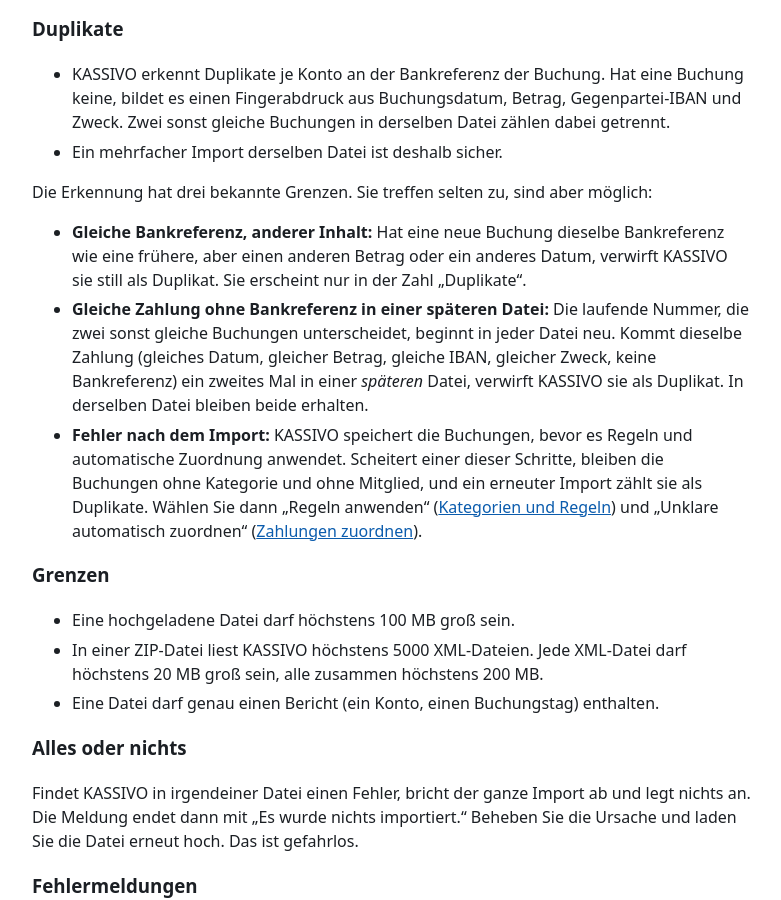
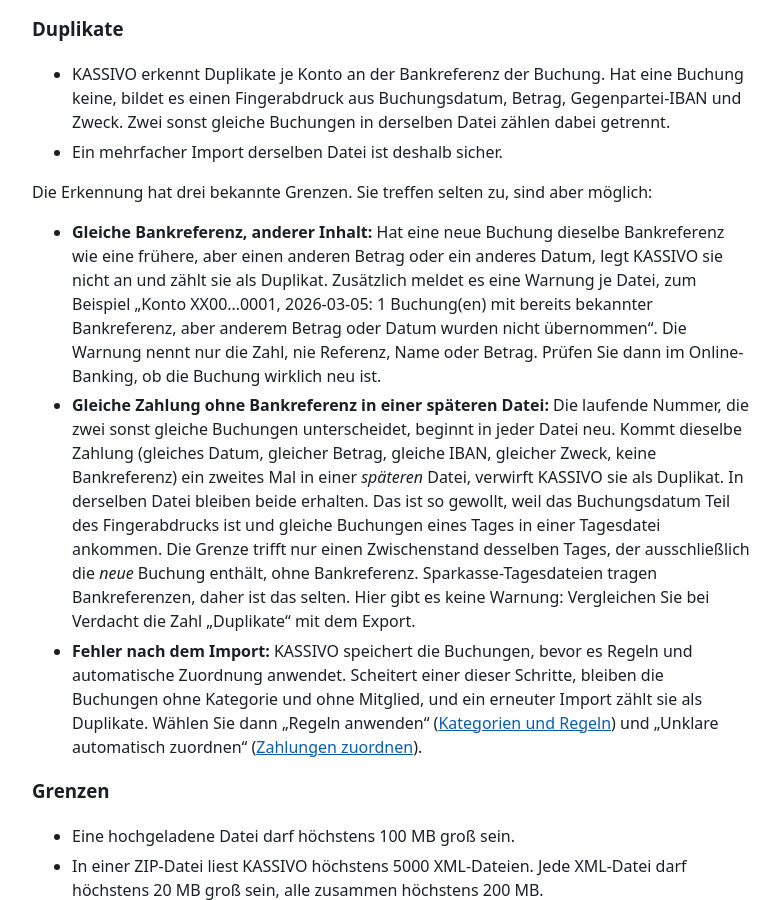
Before and after one commit to Nirodo/KASSIVO, a FastAPI app: page /wiki/import in a window 1280 px wide. Shown: the part 1422-2322 px from the top of the page, without its empty margins (384-1165 px from the left). Run offline with FastAPI, Linux system fonts and the light colour scheme.

Commit message:
fix: Doku zu Import-Warnungen, Kodierungen und Duplikatgrenze
Closes #8
Closes #9

Co-Authored-By: Claude Sonnet 5.5 <noreply@anthropic.com>

```diff
--- a/src/kassivo/web/templates/wiki/faq.html
+++ b/src/kassivo/web/templates/wiki/faq.html
@@ -47,7 +47,7 @@
 <p>Der Austrittsmonat ist noch voll zu zahlen. Ab dem Folgemonat zeigt die Beitragsübersicht „—“. Alte Zahlungen und Verteilungen bleiben. Zahlungen nach dem Austrittsdatum ordnet KASSIVO nicht mehr automatisch zu. Sie landen in „Unklar“. Das Austrittsdatum können Sie unter „Bearbeiten“ ändern, aber nicht löschen.</p>
 
 <h3>10. Gibt es doppelte Buchungen?</h3>
-<p>Nicht durch einen wiederholten Import. KASSIVO erkennt bereits bekannte Buchungen an der Bankreferenz oder an einem Fingerabdruck aus Datum, Betrag, IBAN und Zweck und zählt sie als „Duplikate“. Zwei echte, gleiche Zahlungen am selben Tag in derselben Datei ohne Bankreferenz bleiben beide erhalten. Das Gegenstück: Eine Buchung mit derselben Bankreferenz, aber anderem Betrag oder Datum, verwirft KASSIVO still als Duplikat. Dasselbe passiert mit einer zweiten gleichen Zahlung ohne Bankreferenz, wenn sie in einer späteren Datei kommt. Beides ist selten (Näheres unter <a href="/wiki/import">Kontoexport importieren</a>). Fehlt Ihnen eine Buchung, vergleichen Sie die Zahl „Duplikate“ mit dem Export. Buchungen löschen kann KASSIVO in dieser Version nicht. Korrigieren Sie die Folgen über Zuordnung und Verteilung.</p>
+<p>Nicht durch einen wiederholten Import. KASSIVO erkennt bereits bekannte Buchungen an der Bankreferenz oder an einem Fingerabdruck aus Datum, Betrag, IBAN und Zweck und zählt sie als „Duplikate“. Zwei echte, gleiche Zahlungen am selben Tag in derselben Datei ohne Bankreferenz bleiben beide erhalten. Das Gegenstück: Eine Buchung mit derselben Bankreferenz, aber anderem Betrag oder Datum, legt KASSIVO nicht an, zählt sie als Duplikat und warnt dazu. Ohne Warnung passiert dasselbe mit einer zweiten gleichen Zahlung ohne Bankreferenz, wenn sie in einer späteren Datei kommt. Beides ist selten (Näheres unter <a href="/wiki/import">Kontoexport importieren</a>). Fehlt Ihnen eine Buchung, vergleichen Sie die Zahl „Duplikate“ mit dem Export. Buchungen löschen kann KASSIVO in dieser Version nicht. Korrigieren Sie die Folgen über Zuordnung und Verteilung.</p>
 
 <h3>11. Beim Start erscheint ein Fehler zum Port 8000.</h3>
 <p><strong>Ursache:</strong> Der Port 8000 auf Ihrem Rechner ist schon belegt, oft weil KASSIVO bereits in einem anderen Fenster läuft. KASSIVO meldet einen Fehler der Form „error while attempting to bind on address ('127.0.0.1', 8000)“ und beendet sich. Es wählt keinen anderen Port. <strong>Lösung:</strong> Läuft KASSIVO schon, öffnen Sie einfach <code>http://127.0.0.1:8000</code> im Browser. Sonst beenden Sie das Programm, das den Port belegt, und starten KASSIVO neu. Den Port ändern kann man in dieser Version nicht.</p>
--- a/src/kassivo/web/templates/wiki/grenzen.html
+++ b/src/kassivo/web/templates/wiki/grenzen.html
@@ -13,8 +13,8 @@
 <h3>Bank und Import</h3>
 <ul>
   <li><strong>Nur Dateiimport.</strong> KASSIVO liest nur Dateien im Format camt.052.001.08 („XML CAMT V8, gebuchte Umsätze“). Eine direkte Bankabfrage (FinTS, finAPI) gibt es noch nicht. Einen Adapter für C24 auch nicht.</li>
-  <li><strong>Einträge mit 0,00 €</strong> (zum Beispiel Bankinformationen) importiert KASSIVO nicht, sie werden übersprungen und als Warnung gemeldet. Mehr als ein Bericht pro Datei geht nicht, die Datei wird dann abgelehnt. Bei allen anderen Fehlern ist der Import alles oder nichts.</li>
-  <li><strong>Duplikaterkennung mit Grenzen.</strong> Selten, aber möglich: Eine Buchung mit derselben Bankreferenz wie eine frühere, aber anderem Betrag oder Datum, wird still als Duplikat verworfen. Eine zweite gleiche Zahlung ohne Bankreferenz am selben Tag wird verworfen, wenn sie in einer späteren Datei kommt (die laufende Nummer beginnt je Datei neu). Beides sehen Sie nur an der Zahl „Duplikate“.</li>
+  <li><strong>Einträge mit 0,00 €</strong> (zum Beispiel Bankinformationen) importiert KASSIVO nicht, sie werden übersprungen und als Warnung gemeldet. Mehr als ein Bericht pro Datei geht nicht, die Datei wird dann abgelehnt. Einträge ohne Status werden ebenfalls übersprungen und gemeldet. Nur UTF-8, US-ASCII und ISO-8859-1 sind als Zeichenkodierung erlaubt. Bei allen anderen Fehlern ist der Import alles oder nichts.</li>
+  <li><strong>Duplikaterkennung mit Grenzen.</strong> Selten, aber möglich: Eine Buchung mit derselben Bankreferenz wie eine frühere, aber anderem Betrag oder Datum, wird nicht angelegt und als Duplikat gezählt. KASSIVO meldet dazu eine Warnung je Datei mit der Zahl der Buchungen. Eine zweite gleiche Zahlung ohne Bankreferenz am selben Tag wird verworfen, wenn sie in einer späteren Datei kommt (die laufende Nummer beginnt je Datei neu, gewollt: gleiche Buchungen eines Tages kommen in einer Tagesdatei). Betroffen ist nur ein Zwischenstand desselben Tages, der allein die neue Buchung enthält. Sparkasse-Tagesdateien tragen Bankreferenzen, daher ist das selten. Das sehen Sie nur an der Zahl „Duplikate“.</li>
   <li><strong>Import und Folgeschritte sind getrennt.</strong> KASSIVO speichert die Buchungen, bevor Regeln und automatische Zuordnung laufen. Scheitert einer dieser Schritte, bleiben die Buchungen ohne Kategorie und ohne Mitglied, und ein erneuter Import zählt sie als Duplikate. Abhilfe: „Regeln anwenden“ (Kategorien) und „Unklare automatisch zuordnen“.</li>
 </ul>
 <h3>Zuordnung und Daten</h3>
--- a/src/kassivo/web/templates/wiki/import.html
+++ b/src/kassivo/web/templates/wiki/import.html
@@ -37,8 +37,8 @@
 </ul>
 <p>Die Erkennung hat drei bekannte Grenzen. Sie treffen selten zu, sind aber möglich:</p>
 <ul>
-  <li><strong>Gleiche Bankreferenz, anderer Inhalt:</strong> Hat eine neue Buchung dieselbe Bankreferenz wie eine frühere, aber einen anderen Betrag oder ein anderes Datum, verwirft KASSIVO sie still als Duplikat. Sie erscheint nur in der Zahl „Duplikate“.</li>
-  <li><strong>Gleiche Zahlung ohne Bankreferenz in einer späteren Datei:</strong> Die laufende Nummer, die zwei sonst gleiche Buchungen unterscheidet, beginnt in jeder Datei neu. Kommt dieselbe Zahlung (gleiches Datum, gleicher Betrag, gleiche IBAN, gleicher Zweck, keine Bankreferenz) ein zweites Mal in einer <em>späteren</em> Datei, verwirft KASSIVO sie als Duplikat. In derselben Datei bleiben beide erhalten.</li>
+  <li><strong>Gleiche Bankreferenz, anderer Inhalt:</strong> Hat eine neue Buchung dieselbe Bankreferenz wie eine frühere, aber einen anderen Betrag oder ein anderes Datum, legt KASSIVO sie nicht an und zählt sie als Duplikat. Zusätzlich meldet es eine Warnung je Datei, zum Beispiel „Konto XX00…0001, 2026-03-05: 1 Buchung(en) mit bereits bekannter Bankreferenz, aber anderem Betrag oder Datum wurden nicht übernommen“. Die Warnung nennt nur die Zahl, nie Referenz, Name oder Betrag. Prüfen Sie dann im Online-Banking, ob die Buchung wirklich neu ist.</li>
+  <li><strong>Gleiche Zahlung ohne Bankreferenz in einer späteren Datei:</strong> Die laufende Nummer, die zwei sonst gleiche Buchungen unterscheidet, beginnt in jeder Datei neu. Kommt dieselbe Zahlung (gleiches Datum, gleicher Betrag, gleiche IBAN, gleicher Zweck, keine Bankreferenz) ein zweites Mal in einer <em>späteren</em> Datei, verwirft KASSIVO sie als Duplikat. In derselben Datei bleiben beide erhalten. Das ist so gewollt, weil das Buchungsdatum Teil des Fingerabdrucks ist und gleiche Buchungen eines Tages in einer Tagesdatei ankommen. Die Grenze trifft nur einen Zwischenstand desselben Tages, der ausschließlich die <em>neue</em> Buchung enthält, ohne Bankreferenz. Sparkasse-Tagesdateien tragen Bankreferenzen, daher ist das selten. Hier gibt es keine Warnung: Vergleichen Sie bei Verdacht die Zahl „Duplikate“ mit dem Export.</li>
   <li><strong>Fehler nach dem Import:</strong> KASSIVO speichert die Buchungen, bevor es Regeln und automatische Zuordnung anwendet. Scheitert einer dieser Schritte, bleiben die Buchungen ohne Kategorie und ohne Mitglied, und ein erneuter Import zählt sie als Duplikate. Wählen Sie dann „Regeln anwenden“ (<a href="/wiki/kategorien">Kategorien und Regeln</a>) und „Unklare automatisch zuordnen“ (<a href="/wiki/zuordnung">Zahlungen zuordnen</a>).</li>
 </ul>
 <h3>Grenzen</h3>
@@ -66,6 +66,8 @@
     <tr><th scope="row">&lt;Datei&gt;: kein gültiges XML</th><td>Die Datei ist kein lesbares XML.</td></tr>
     <tr><th scope="row">&lt;Datei&gt;: kein camt.052.001.08-Dokument</th><td>Falsches Format. Wählen Sie im Online-Banking „XML CAMT V8, gebuchte Umsätze“, nicht V2 oder MT940. Kontoauszüge (camt.053) gehen ebenfalls nicht.</td></tr>
     <tr><th scope="row">&lt;Datei&gt;: DOCTYPE/ENTITY nicht erlaubt</th><td>Aus Sicherheitsgründen akzeptiert KASSIVO keine XML-Dateien mit solchen Angaben. Ein echter Bankexport hat sie nicht.</td></tr>
+    <tr><th scope="row">Datei nicht gefunden oder nicht lesbar: &lt;Datei&gt;</th><td>Die Datei fehlt oder ist gesperrt. Wählen Sie sie erneut aus.</td></tr>
+    <tr><th scope="row">&lt;Datei&gt;: Nicht unterstützte Zeichenkodierung</th><td>Die XML-Datei ist nicht in UTF-8, US-ASCII oder ISO-8859-1 kodiert (zum Beispiel UTF-16). Exportieren Sie sie neu, ein Sparkasse-Export ist UTF-8.</td></tr>
     <tr><th scope="row">&lt;Datei&gt;: Rpt fehlt / IBAN fehlt</th><td>Die Datei enthält keinen Bericht oder keine Konto-IBAN.</td></tr>
     <tr><th scope="row">&lt;Datei&gt;: Mehrere Berichte in einer Datei werden nicht unterstützt.</th><td>Die Datei fasst mehrere Berichte zusammen. Exportieren Sie je Konto und Tag.</td></tr>
     <tr><th scope="row">&lt;Datei&gt;: ungültiger Betrag</th><td>Ein Betrag hat ein Vorzeichen im Text, mehr als zwei Nachkommastellen oder ist übergroß. Die Datei wird dann ganz abgelehnt. Einträge mit 0,00 € sind kein Fehler, siehe unten.</td></tr>
@@ -77,7 +79,7 @@
 <p>Bei einer Datei aus einer ZIP-Datei steht der Name der XML-Datei vor der Meldung, bei einer einzelnen XML-Datei <code>upload.xml</code>.</p>
 <h3>Weiteres</h3>
 <ul>
-  <li><strong>Nur gebuchte Umsätze:</strong> KASSIVO übernimmt Einträge mit dem Status „gebucht“ (BOOK) und überspringt alle anderen.</li>
+  <li><strong>Nur gebuchte Umsätze:</strong> KASSIVO übernimmt Einträge mit dem Status „gebucht“ (BOOK) und überspringt alle anderen (zum Beispiel „vorgemerkt“, PDNG). Fehlt der Status ganz, überspringt KASSIVO den Eintrag und meldet eine Warnung, zum Beispiel „Konto XX00…0001: 2 Einträge ohne Status übersprungen“, damit er nicht unbemerkt fehlt.</li>
   <li><strong>Sammelbuchungen</strong> (eine Buchung mit mehreren Einzelposten) importiert KASSIVO ohne Gegenpartei. Sie werden daher nie automatisch einem Mitglied zugeordnet und stehen, wenn es Eingänge sind, in „Unklar“.</li>
   <li><strong>Einträge mit 0,00 €</strong> (zum Beispiel Bankinformationen) werden übersprungen und nicht gespeichert. KASSIVO meldet sie als Warnung auf der Ergebnisseite, zum Beispiel „Konto XX00…0001, 2026-03-05: 1 Eintrag mit 0,00 € übersprungen“. Alle anderen Zahlungen der Datei werden normal importiert. Enthält eine Datei nur 0,00-Einträge, ist der Import erfolgreich mit 0 neuen Buchungen und der Warnung. Die Einträge zählen weder als neu noch als Duplikat; ein erneuter Import zeigt dieselbe Warnung noch einmal. Nur bei den Salden ist 0,00 ebenfalls erlaubt.</li>
   <li>Echte Bankdateien gehören nie in Git, Issues oder Pull Requests.</li>
```
Also changed, not shown: tests/test_readme.py (+6 -0 lines), tests/test_wiki_content.py (+5 -0 lines), README.md.
